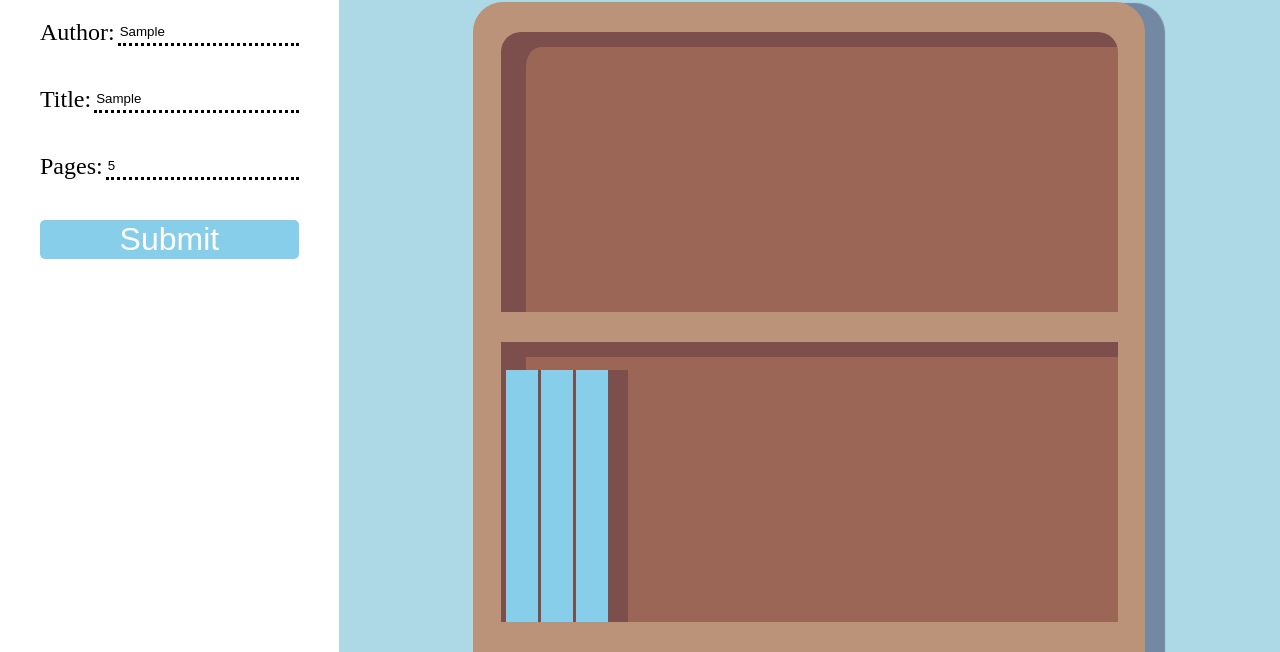
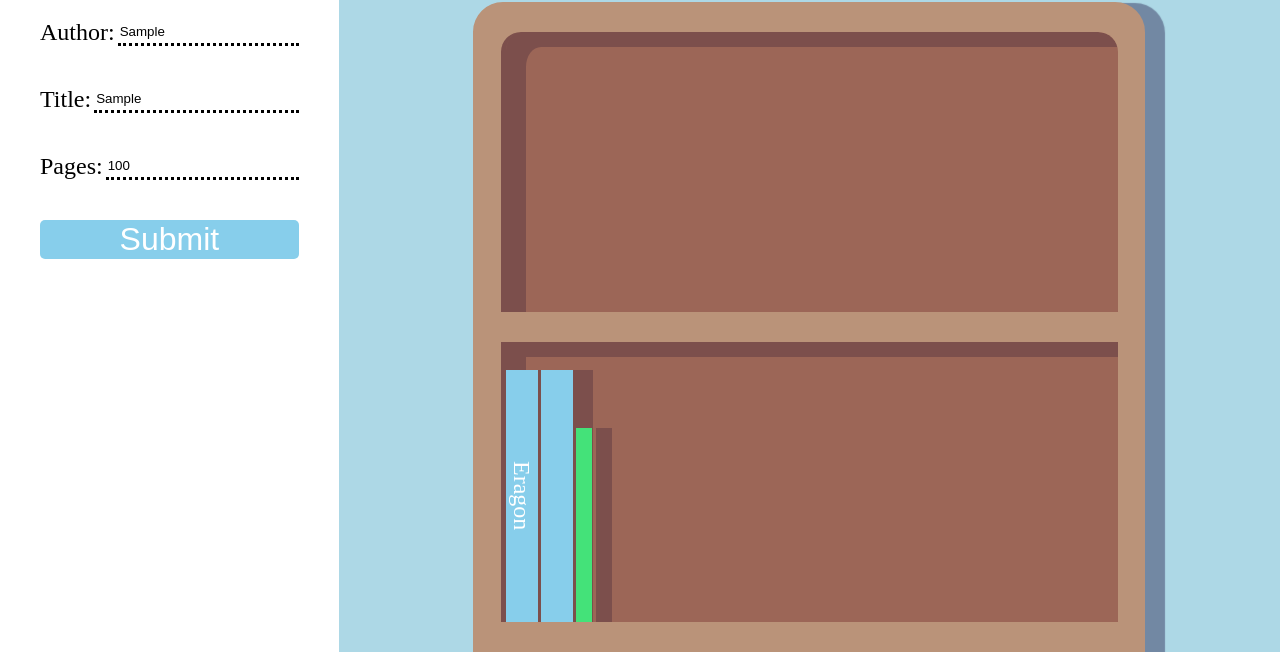
Before and after one commit to tiredDm/odin-library, a plain HTML site: page index.html in a window 1280 px wide. Both pictures are taken after typing "Sample", "Sample", "5" into the empty fields and a click on the button "Submit". Shown: the part 148-800 px from the top of the page. Drawn offline with Linux system fonts and the light colour scheme.

Commit message:
Added Book Customization on Submit

```diff
--- a/index.html
+++ b/index.html
@@ -10,11 +10,11 @@
 <body>
     <div class="container">
         <div class="sidebar">
-            <form method="post" class="form">
+            <form method="post" class="form" onsubmit="return false">
                 <h1>Library</h1>
                 <div class="form-input">
                     <label for="Author">Author:</label>
-                    <input type="text" id="Author">
+                    <input type="text" id="Author" >
                 </div>
                 <div class="form-input">
                     <label for="Title">Title:</label>
@@ -25,13 +25,13 @@
                     <input type="number" id="Pages" name="Pages">
                 </div>
 
-                <button class="submit-button" type="button">Submit</button>
+                <button class="submit-button" type="submit">Submit</button>
             </form>
         </div>
         <div class="books-section">
             <div class="shelves">
                 <div class="shelf">
-                    <div class="book"></div>
+                    <div class="book">Eragon</div>
                     <div class="book"></div>
                 </div>
                 <div class="top shelf">
--- a/script.js
+++ b/script.js
@@ -15,11 +15,37 @@ function Book(author, title, pages) {
 
 
 function addBookToLibrary() {
-  // do stuff here
+  // GATHER ALL VALUES HERE
+  let author = document.getElementById('Author');
+  let title = document.getElementById('Title');
+  let pages = document.getElementById('Pages');
+
+  let page = 250; // if smaller than 100, make 100
+  if (pages.value < 100){
+    pages.value = 100;
+  }
+
+  console.log(author.value + ',' + title.value + ',' + pages.value) ;
+
+
+  //CREATE OBJECT
+
+
+  //DO ALL THE STUFF
   let newBook = document.createElement('div');
   newBook.classList.add('book');
+  let randomColor = "#" + Math.floor(Math.random() * 16777215).toString(16);
+  let width = pages.value*.01 +'rem';
+  let height = 60+(Math.random()*33) + '%';
+  newBook.style.backgroundColor = randomColor;
+  newBook.style.width = width; // Page contributes to this..
+  newBook.style.height = height;
+
   currentShelf.appendChild(newBook);
   //  myLibrary.push(newBook)
+
+  //CLEAR ALL THE FORM VALUES
+
 
 }
 
@@ -31,3 +57,13 @@ function expandbookShelves(){
 btn.addEventListener('click', () => {
   addBookToLibrary();
 });
+
+
+/*
+Check List...
+1. Object to Style -> take object properties and put them into the style..
+  1a. What are the Styles we want... Width of the book, Colour, Height, Pattern, Title Font.
+2. take form inputs and read them into the object
+3. Validate Form Inputs (If in the Odin Project)
+4. Implement Move Row and Expand bookShelves..
+*/
--- a/styles.css
+++ b/styles.css
@@ -97,4 +97,13 @@ body{
     width: 2rem;
     background-color: skyblue;
     box-shadow:  20px 0px rgba(77, 47, 60, .4);
+
+    /*Title or Text related Styles*/
+    display: flex;
+    flex-direction: column;
+    align-items: center;
+    justify-content: center;
+    writing-mode: tb-rl;
+    font-size: x-large;
+    color: white;
 }
```
